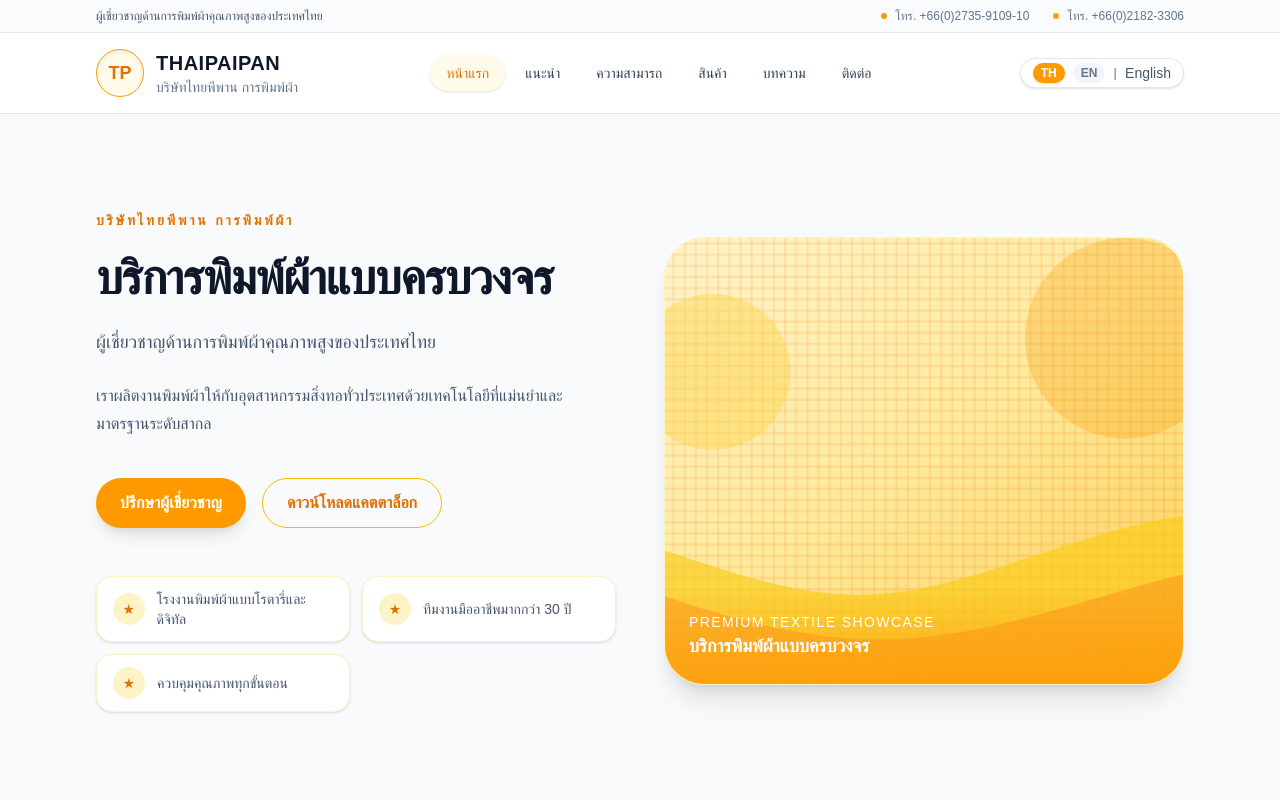
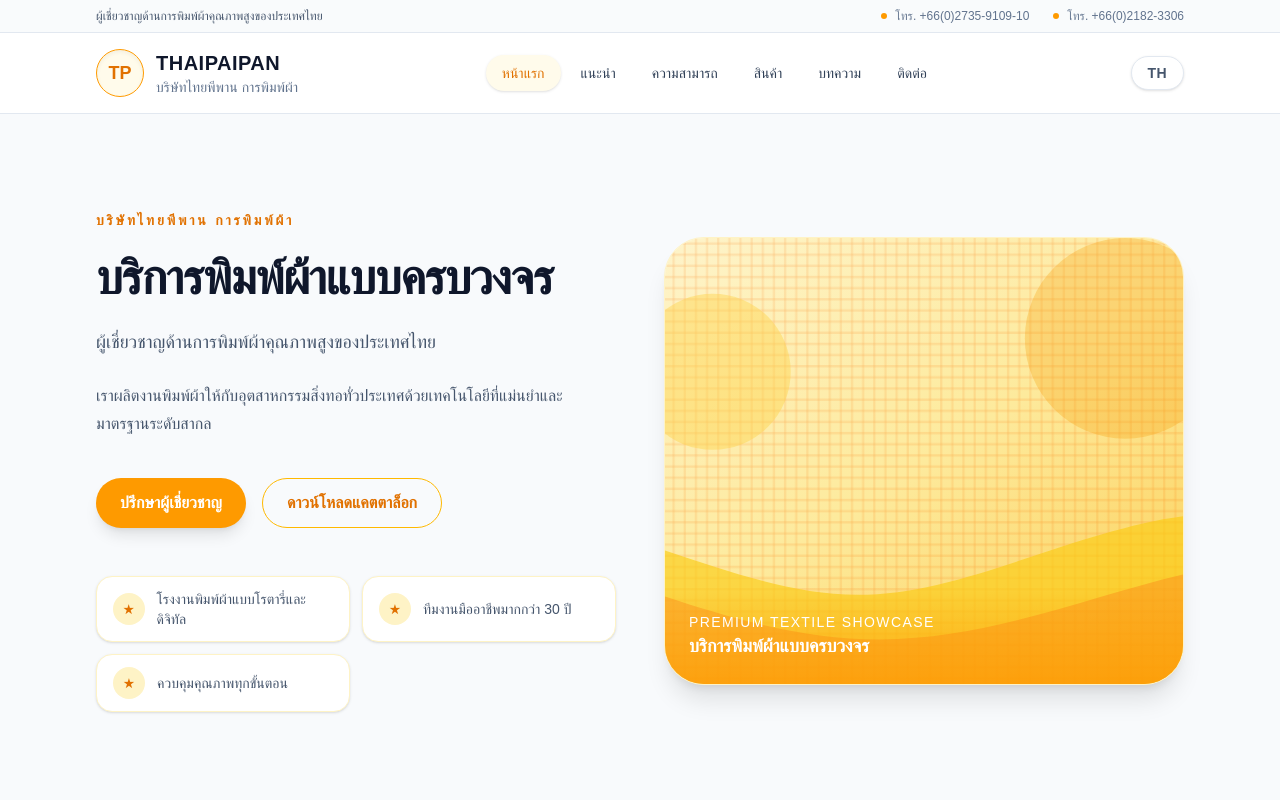
Before and after one commit to DnopPondz/tpp, a Next.js app: page / in a window 1280 px wide. Shown: the top 800 px of the page. Built offline with nearby package versions, Linux system fonts and the light colour scheme.

Commit message:
Simplify language toggle button label

```diff
--- a/components/LanguageProvider.js
+++ b/components/LanguageProvider.js
@@ -19,7 +19,6 @@ const translations = {
       news: "บทความ",
       contact: "ติดต่อ",
     },
-    languageSwitchLabel: "English",
     hero: {
       headline: "บริการพิมพ์ผ้าแบบครบวงจร",
       subtitle:
@@ -158,7 +157,6 @@ const translations = {
       news: "News",
       contact: "Contact",
     },
-    languageSwitchLabel: "ภาษาไทย",
     hero: {
       headline: "Complete Textile Printing Solutions",
       subtitle:
--- a/components/Navbar.js
+++ b/components/Navbar.js
@@ -21,38 +21,18 @@ const defaultContactNumbers = [
   "Fax +66(0)2735-8941",
 ];
 
-function LanguageToggleButton({ language, onToggle, label }) {
+function LanguageToggleButton({ language, onToggle }) {
   const isThai = language === "th";
+  const nextLanguageLabel = isThai ? "English" : "Thai";
 
   return (
     <button
       type="button"
       onClick={onToggle}
-      className="flex items-center gap-2 rounded-full border border-slate-200 bg-white px-3 py-1 text-sm font-medium text-slate-600 shadow-sm transition-colors hover:border-amber-300 hover:text-amber-600"
-      aria-label={`Switch language to ${label}`}
+      className="rounded-full border border-slate-200 bg-white px-4 py-1.5 text-sm font-semibold uppercase tracking-wide text-slate-600 shadow-sm transition-colors hover:border-amber-300 hover:text-amber-600"
+      aria-label={`Switch language to ${nextLanguageLabel}`}
     >
-      <span
-        className={`rounded-full px-2 py-0.5 text-xs font-semibold transition-colors ${
-          isThai
-            ? "bg-amber-500 text-white shadow"
-            : "bg-slate-100 text-slate-500"
-        }`}
-      >
-        TH
-      </span>
-      <span
-        className={`rounded-full px-2 py-0.5 text-xs font-semibold transition-colors ${
-          isThai
-            ? "bg-slate-100 text-slate-500"
-            : "bg-amber-500 text-white shadow"
-        }`}
-      >
-        EN
-      </span>
-      <span className="text-xs font-semibold uppercase tracking-wide text-slate-400">
-        |
-      </span>
-      <span className="text-sm font-medium text-slate-600">{label}</span>
+      {isThai ? "TH" : "EN"}
     </button>
   );
 }
@@ -140,7 +120,6 @@ export default function Navbar() {
               <LanguageToggleButton
                 language={language}
                 onToggle={toggleLanguage}
-                label={translations.languageSwitchLabel}
               />
             </div>
             <button
@@ -199,7 +178,6 @@ export default function Navbar() {
               <LanguageToggleButton
                 language={language}
                 onToggle={toggleLanguage}
-                label={translations.languageSwitchLabel}
               />
             </div>
             <div className="flex flex-col gap-1 rounded-xl bg-slate-50 px-3 py-2 text-xs text-slate-500">
```
